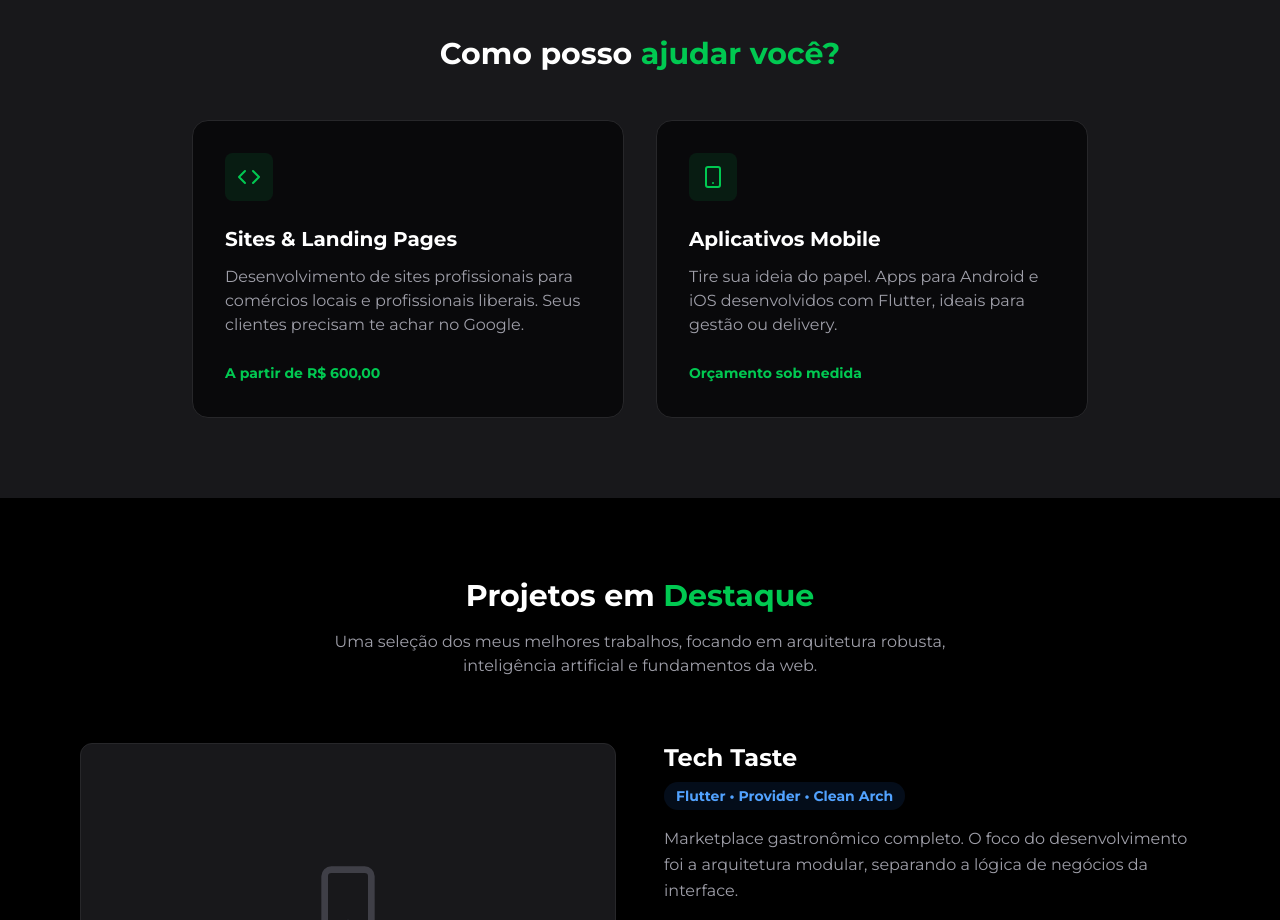
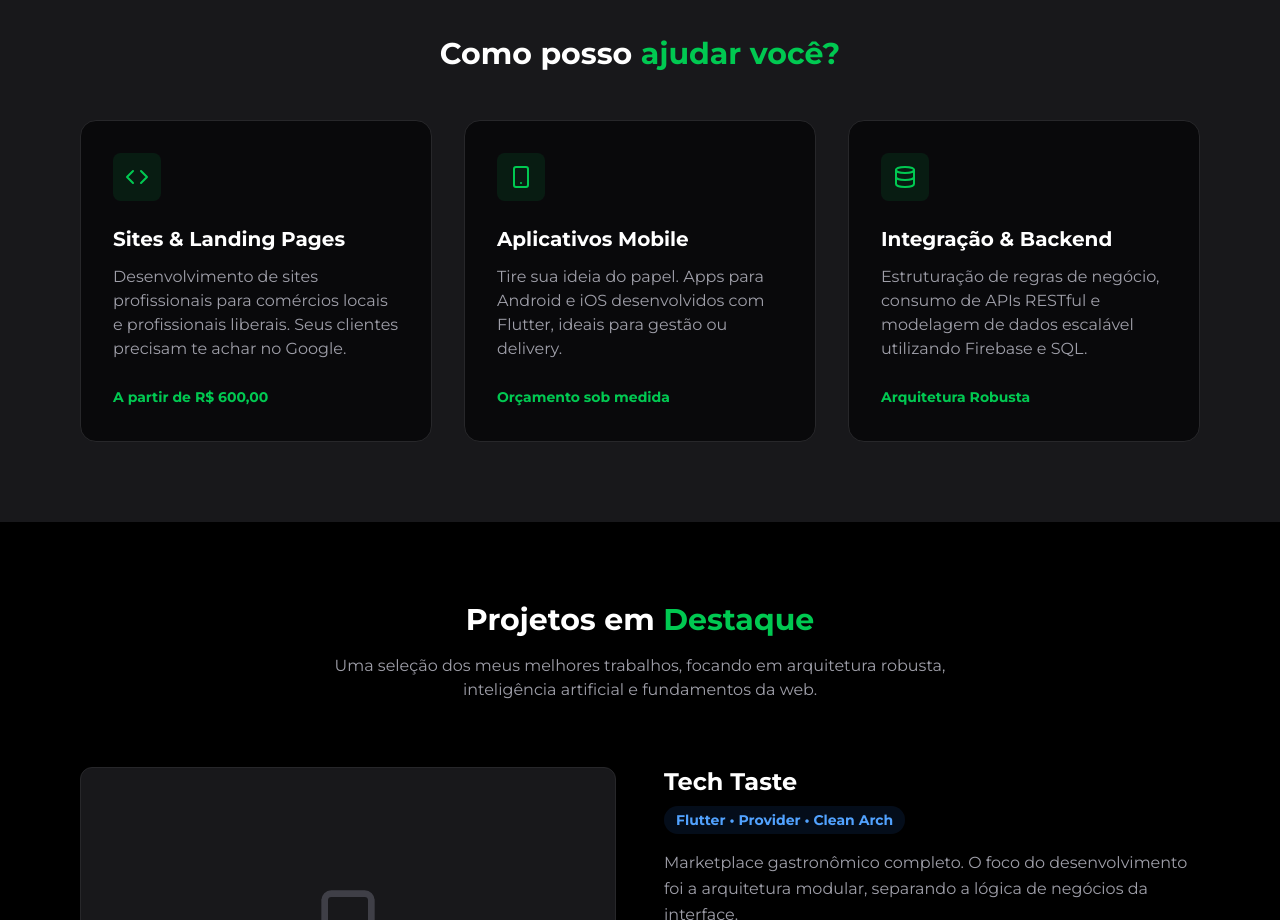
Before and after one commit to LucasDavid80/portifolio-lucas, a Next.js app in the folder frontend/: page / in a window 1280 px wide. Shown: the part 880-1800 px from the top of the page. Built offline with nearby package versions, Linux system fonts and the light colour scheme.

Commit message:
refactor: altera escopo de servicos para destacar arquitetura e backend

```diff
--- a/frontend/src/components/Servicos.tsx
+++ b/frontend/src/components/Servicos.tsx
@@ -1,4 +1,4 @@
-import { Code, Smartphone } from 'lucide-react'; // Removi o 'BookOpen' pois não será mais usado
+import { Code, Smartphone, Database } from 'lucide-react'; // Trocamos BookOpen por Database
 
 export default function Servicos() {
     return (
@@ -9,10 +9,10 @@ export default function Servicos() {
                     Como posso <span className="text-green-500">ajudar você?</span>
                 </h2>
 
-                {/* ALTERADO: De grid-cols-3 para grid-cols-2 e adicionado max-w-4xl para centralizar */}
-                <div className="grid grid-cols-1 md:grid-cols-2 gap-8 max-w-4xl mx-auto">
+                {/* Retornamos para grid-cols-3 para incluir a nova habilidade */}
+                <div className="grid grid-cols-1 md:grid-cols-3 gap-8">
 
-                    {/* Card 1: Freelance Web */}
+                    {/* Card 1: Sites */}
                     <div className="bg-zinc-950 p-8 rounded-2xl border border-zinc-800 hover:border-green-500 transition hover:-translate-y-2">
                         <div className="w-12 h-12 bg-green-500/10 flex items-center justify-center rounded-lg mb-6">
                             <Code className="text-green-500" size={24} />
@@ -36,16 +36,16 @@ export default function Servicos() {
                         <span className="text-sm text-green-500 font-bold">Orçamento sob medida</span>
                     </div>
 
-                    {/* Card 3: Aulas (O dinheiro rápido) */}
-                    <div style={{ display: "none" }} className="bg-zinc-950 p-8 rounded-2xl border border-zinc-800 hover:border-green-500 transition hover:-translate-y-2">
+                    {/* Card 3: Backend & Infraestrutura (Substituindo o card de Aulas) */}
+                    <div className="bg-zinc-950 p-8 rounded-2xl border border-zinc-800 hover:border-green-500 transition hover:-translate-y-2">
                         <div className="w-12 h-12 bg-green-500/10 flex items-center justify-center rounded-lg mb-6">
-                            {/* <BookOpen className="text-green-500" size={24} /> */}
+                            <Database className="text-green-500" size={24} />
                         </div>
-                        <h3 className="text-xl font-bold text-white mb-3">Aulas Particulares</h3>
+                        <h3 className="text-xl font-bold text-white mb-3">Integração & Backend</h3>
                         <p className="text-zinc-400 mb-6">
-                            Reforço escolar e universitário em Física e Cálculo. Aprenda com quem vive a Engenharia no Inatel.
+                            Estruturação de regras de negócio, consumo de APIs RESTful e modelagem de dados escalável utilizando Firebase e SQL.
                         </p>
-                        <span className="text-sm text-green-500 font-bold">R$ 50,00 / hora</span>
+                        <span className="text-sm text-green-500 font-bold">Arquitetura Robusta</span>
                     </div>
 
                 </div>
```
